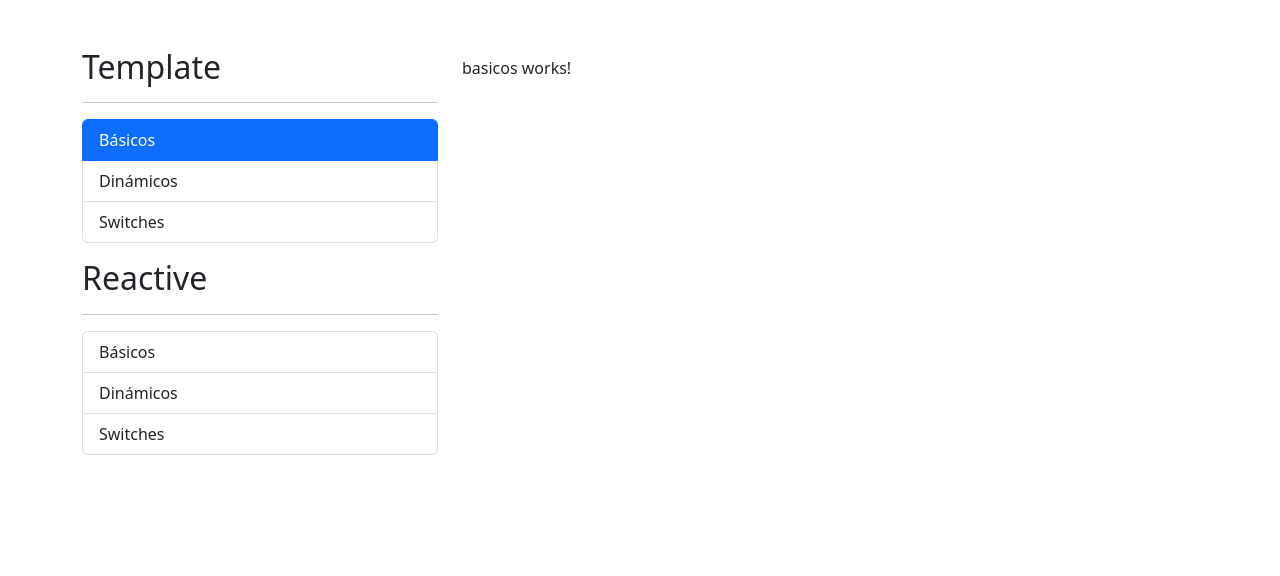
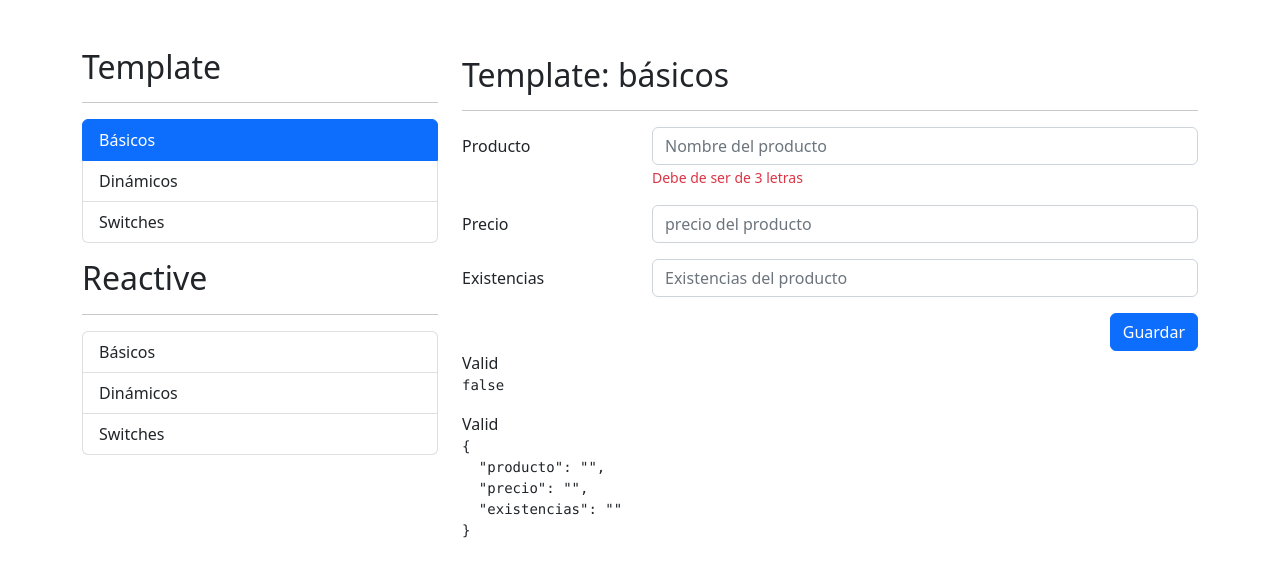
Before and after one commit to AlexanderMartinez25/06-formulariosApp, an Angular app: page /template/basicos in a window 1280 px wide. Shown: the top 576 px of the page. Built offline with nearby package versions, Linux system fonts and the light colour scheme.

Commit message:
Template: FomsModule

```diff
--- a/src/app/reactive/basicos/basicos.component.html
+++ b/src/app/reactive/basicos/basicos.component.html
@@ -1,30 +1 @@
-<h2>Template: básicos</h2>
-<hr>
-
-<div class="row">
-    <div class="col">
-
-        <form>
-            <div class="mb-3 row">
-                <label for="producto" class="col-sm-3 col-form-label">Producto</label>
-                <div class="col-sm-9">
-                    <input type="text" class="form-control" id="producto" placeholder="Nombre del producto">
-                    <span class="form-text text-danger">Debe de ser de 3 letras</span>
-                </div>
-            </div>
-            <div class="mb-3 row">
-                <label for="precio" class="col-sm-3 col-form-label">Precio</label>
-                <div class="col-sm-9">
-                    <input type="text" class="form-control" id="precio" placeholder="precio del producto">
-                </div>
-            </div>
-            <div class="mb-3 row">
-                <label for="existencias" class="col-sm-3 col-form-label">Existencias</label>
-                <div class="col-sm-9">
-                    <input type="text" class="form-control" id="existencias" placeholder="Existencias del producto">
-                </div>
-            </div>
-            <button type="submit" class="btn btn-primary float-end">Guardar</button>
-        </form>
-    </div>
-</div>
+<p>basicos works!</p>
--- a/src/app/template/basicos/basicos.component.html
+++ b/src/app/template/basicos/basicos.component.html
@@ -1 +1,44 @@
-<p>basicos works!</p>
+<h2>Template: básicos</h2>
+<hr>
+
+<div class="row">
+    <div class="col">
+
+        <form (ngSubmit)="guardar(miFormulario)" #miFormulario="ngForm">
+            <div class="mb-3 row">
+                <label for="producto" class="col-sm-3 col-form-label">Producto</label>
+                <div class="col-sm-9">
+                    <input type="text" class="form-control" id="producto" ngModel name="producto"
+                        placeholder="Nombre del producto" required>
+                    <span class="form-text text-danger">Debe de ser de 3 letras</span>
+                </div>
+            </div>
+            <div class="mb-3 row">
+                <label for="precio" class="col-sm-3 col-form-label">Precio</label>
+                <div class="col-sm-9">
+                    <input type="number" class="form-control" id="precio" ngModel name="precio"
+                        placeholder="precio del producto">
+                </div>
+            </div>
+            <div class="mb-3 row">
+                <label for="existencias" class="col-sm-3 col-form-label">Existencias</label>
+                <div class="col-sm-9">
+                    <input type="number" class="form-control" id="existencias" ngModel name="existencias"
+                        placeholder="Existencias del producto">
+                </div>
+            </div>
+            <button type="submit" class="btn btn-primary float-end">Guardar</button>
+        </form>
+    </div>
+</div>
+
+
+<div class="row">
+    <div class="col">
+        <span>Valid</span>
+        <pre>{{miFormulario.valid}}</pre>
+
+        <span>Valid</span>
+        <pre>{{miFormulario.value | json}}</pre>
+    </div>
+</div>
--- a/src/app/template/basicos/basicos.component.ts
+++ b/src/app/template/basicos/basicos.component.ts
@@ -1,4 +1,5 @@
 import { Component, OnInit } from '@angular/core';
+import { NgForm } from '@angular/forms';
 
 @Component({
   selector: 'app-basicos',
@@ -13,4 +14,9 @@
   ngOnInit(): void {
   }
 
+  guardar(miFormulario: NgForm) {
+    console.log(miFormulario.value);
+
+  }
+
 }
--- a/src/app/template/template.module.ts
+++ b/src/app/template/template.module.ts
@@ -1,6 +1,7 @@
 import { NgModule } from '@angular/core';
 import { CommonModule } from '@angular/common';
 
+import { FormsModule } from '@angular/forms';
 import { TemplateRoutingModule } from './template-routing.module';
 import { BasicosComponent } from './basicos/basicos.component';
 import { DinamicosComponent } from './dinamicos/dinamicos.component';
@@ -15,6 +16,7 @@
   ],
   imports: [
     CommonModule,
+    FormsModule,
     TemplateRoutingModule
   ]
 })
```
